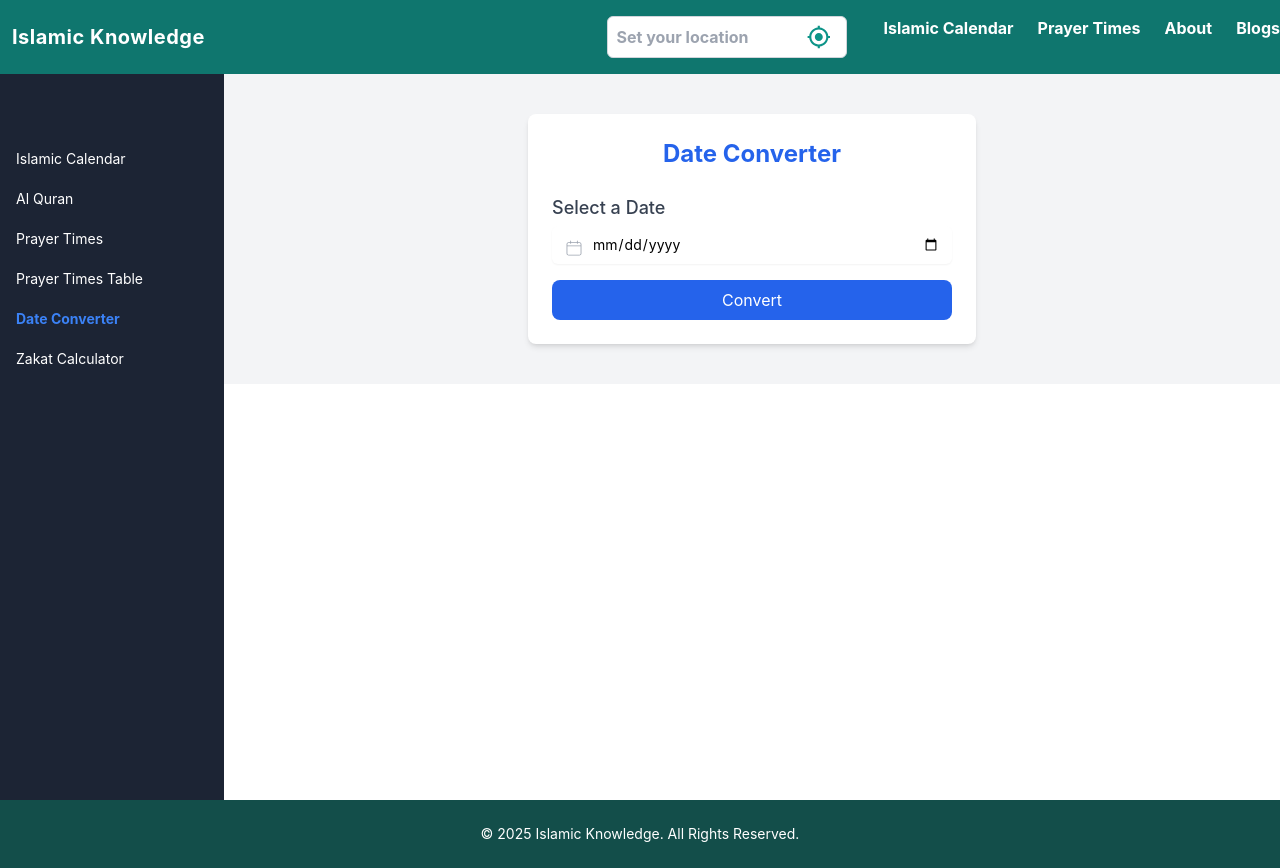
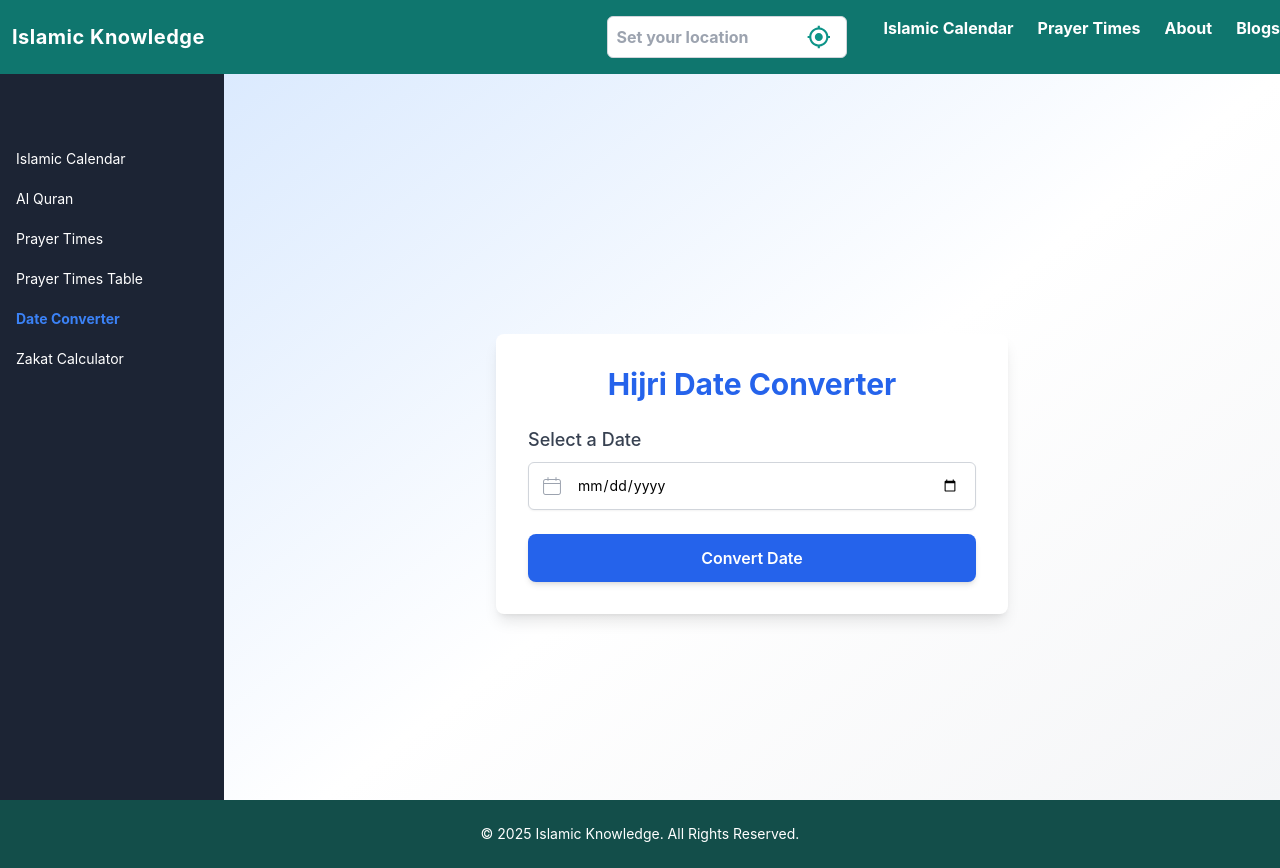
Before and after one commit to somu46/Islamic-calendar, a React (Create React App) app: page /data/date-converter in a window 1280 px wide. Built offline with nearby package versions, Linux system fonts and the light colour scheme.

Commit message:
ui enhanced

```diff
--- a/src/Pages/DateConverter/DateConverter.js
+++ b/src/Pages/DateConverter/DateConverter.js
@@ -33,21 +33,21 @@ export const DateConverter = () => {
   };
 
   return (
-    <div className="flex flex-col items-center justify-center sm:p-10 bg-gray-100">
-      <div className="bg-white shadow-md rounded-lg p-6 w-full max-w-md">
-        <h1 className="text-2xl font-bold mb-6 text-center text-blue-600">
-          Date Converter
+    <div className="flex flex-col items-center justify-center min-h-screen bg-gradient-to-br from-blue-100 via-white to-gray-100">
+      <div className="bg-white shadow-lg rounded-lg p-8 w-full max-w-lg">
+        <h1 className="text-3xl font-bold text-center text-blue-600 mb-6">
+          Hijri Date Converter
         </h1>
-        <div className="mb-4">
+        <div className="mb-6">
           <label
             htmlFor="date"
-            className="block text-lg font-medium text-gray-700"
+            className="block text-lg font-medium text-gray-700 mb-2"
           >
             Select a Date
           </label>
-          <div className="relative mt-1">
+          <div className="relative">
             <CiCalendar
-              className="absolute left-3 top-3 h-5 w-5 text-gray-400"
+              className="absolute left-3 top-1/2 transform -translate-y-1/2 h-6 w-6 text-gray-400"
               aria-hidden="true"
             />
             <input
@@ -56,64 +56,87 @@ export const DateConverter = () => {
               name="date"
               value={selectedDate}
               onChange={(e) => setSelectedDate(e.target.value)}
-              className="block w-full pl-10 pr-3 py-2 rounded-md border-gray-300 shadow-sm focus:ring-blue-500 focus:border-blue-500 sm:text-sm"
+              className="block w-full pl-12 pr-4 py-3 rounded-md border border-gray-300 shadow-sm focus:ring-blue-500 focus:border-blue-500 sm:text-sm"
             />
           </div>
         </div>
         <button
           onClick={handleConvert}
-          className="w-full py-2 px-4 bg-blue-600 text-white rounded-lg hover:bg-blue-700 focus:ring-2 focus:ring-blue-500 focus:ring-offset-2 focus:outline-none"
+          className="w-full py-3 px-6 bg-blue-600 text-white font-semibold rounded-lg shadow-md hover:bg-blue-700 focus:ring-2 focus:ring-blue-500 focus:ring-offset-2 focus:outline-none"
         >
-          Convert
+          Convert Date
         </button>
         {convertedDate && typeof convertedDate === "object" && (
-          <div className="mt-4 text-green-600 text-center">
+          <div className="mt-8 text-green-600">
             <table className="table-auto mx-auto border-collapse border border-green-600">
               <thead>
                 <tr>
-                <th className="border border-green-600 px-4 py-2">Attribute</th>
-                <th className="border border-green-600 px-4 py-2">Value</th>
+                  <th className="border border-green-600 px-4 py-2 bg-green-100">
+                    Attribute
+                  </th>
+                  <th className="border border-green-600 px-4 py-2 bg-green-100">
+                    Value
+                  </th>
                 </tr>
               </thead>
               <tbody>
                 <tr>
                   <td className="border border-green-600 px-4 py-2">Hijri Date</td>
-                <td className="border border-green-600 px-4 py-2">{convertedDate.hijri.date}</td>
+                  <td className="border border-green-600 px-4 py-2">
+                    {convertedDate.hijri.date}
+                  </td>
                 </tr>
                 <tr>
                   <td className="border border-green-600 px-4 py-2">Day (EN)</td>
-                <td className="border border-green-600 px-4 py-2">{convertedDate.hijri.weekday.en}</td>
+                  <td className="border border-green-600 px-4 py-2">
+                    {convertedDate.hijri.weekday.en}
+                  </td>
                 </tr>
                 <tr>
                   <td className="border border-green-600 px-4 py-2">Day (AR)</td>
-                <td className="border border-green-600 px-4 py-2">{convertedDate.hijri.weekday.ar}</td>
+                  <td className="border border-green-600 px-4 py-2">
+                    {convertedDate.hijri.weekday.ar}
+                  </td>
                 </tr>
                 <tr>
                   <td className="border border-green-600 px-4 py-2">Month (EN)</td>
-                <td className="border border-green-600 px-4 py-2">{convertedDate.hijri.month.en}</td>
+                  <td className="border border-green-600 px-4 py-2">
+                    {convertedDate.hijri.month.en}
+                  </td>
                 </tr>
                 <tr>
                   <td className="border border-green-600 px-4 py-2">Month (AR)</td>
-                <td className="border border-green-600 px-4 py-2">{convertedDate.hijri.month.ar}</td>
+                  <td className="border border-green-600 px-4 py-2">
+                    {convertedDate.hijri.month.ar}
+                  </td>
                 </tr>
                 <tr>
                   <td className="border border-green-600 px-4 py-2">Days in Month</td>
-                <td className="border border-green-600 px-4 py-2">{convertedDate.hijri.month.days}</td>
+                  <td className="border border-green-600 px-4 py-2">
+                    {convertedDate.hijri.month.days}
+                  </td>
                 </tr>
                 <tr>
                   <td className="border border-green-600 px-4 py-2">Year</td>
-                <td className="border border-green-600 px-4 py-2">{convertedDate.hijri.year}</td>
+                  <td className="border border-green-600 px-4 py-2">
+                    {convertedDate.hijri.year}
+                  </td>
                 </tr>
                 <tr>
-                <td className="border border-green-600 px-4 py-2">Year (Designation)</td>
-                <td className="border border-green-600 px-4 py-2">{convertedDate.hijri.designation.expanded}</td>
+                  <td className="border border-green-600 px-4 py-2">
+                    Year (Designation)
+                  </td>
+                  <td className="border border-green-600 px-4 py-2">
+                    {convertedDate.hijri.designation.expanded}
+                  </td>
                 </tr>
               </tbody>
             </table>
           </div>
-
         )}
-        {error && <p className="mt-4 text-red-600 text-center">{error}</p>}
+        {error && (
+          <p className="mt-4 text-red-600 text-center font-semibold">{error}</p>
+        )}
       </div>
     </div>
   );
```
Lines whose indentation alone changed are shown as unchanged.
